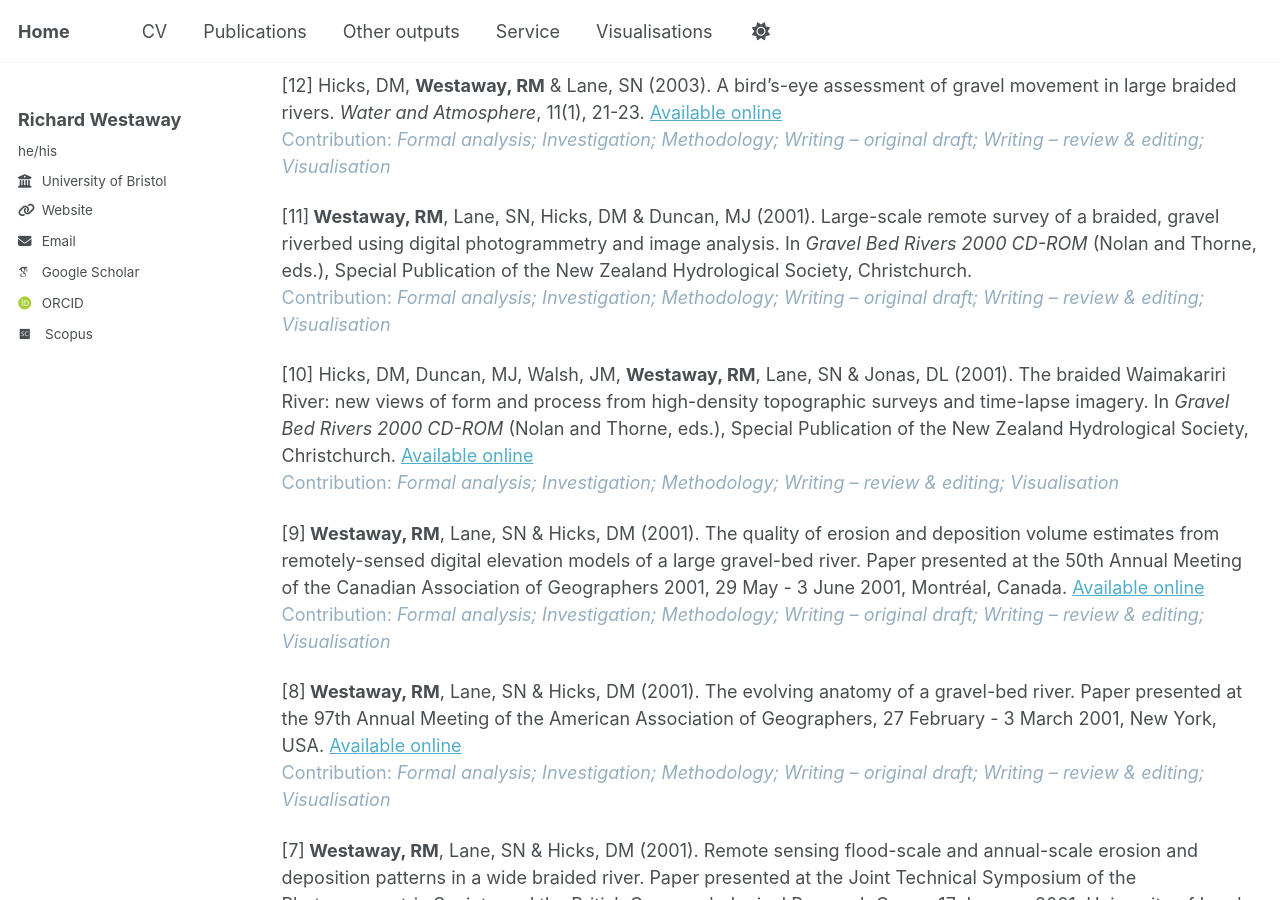
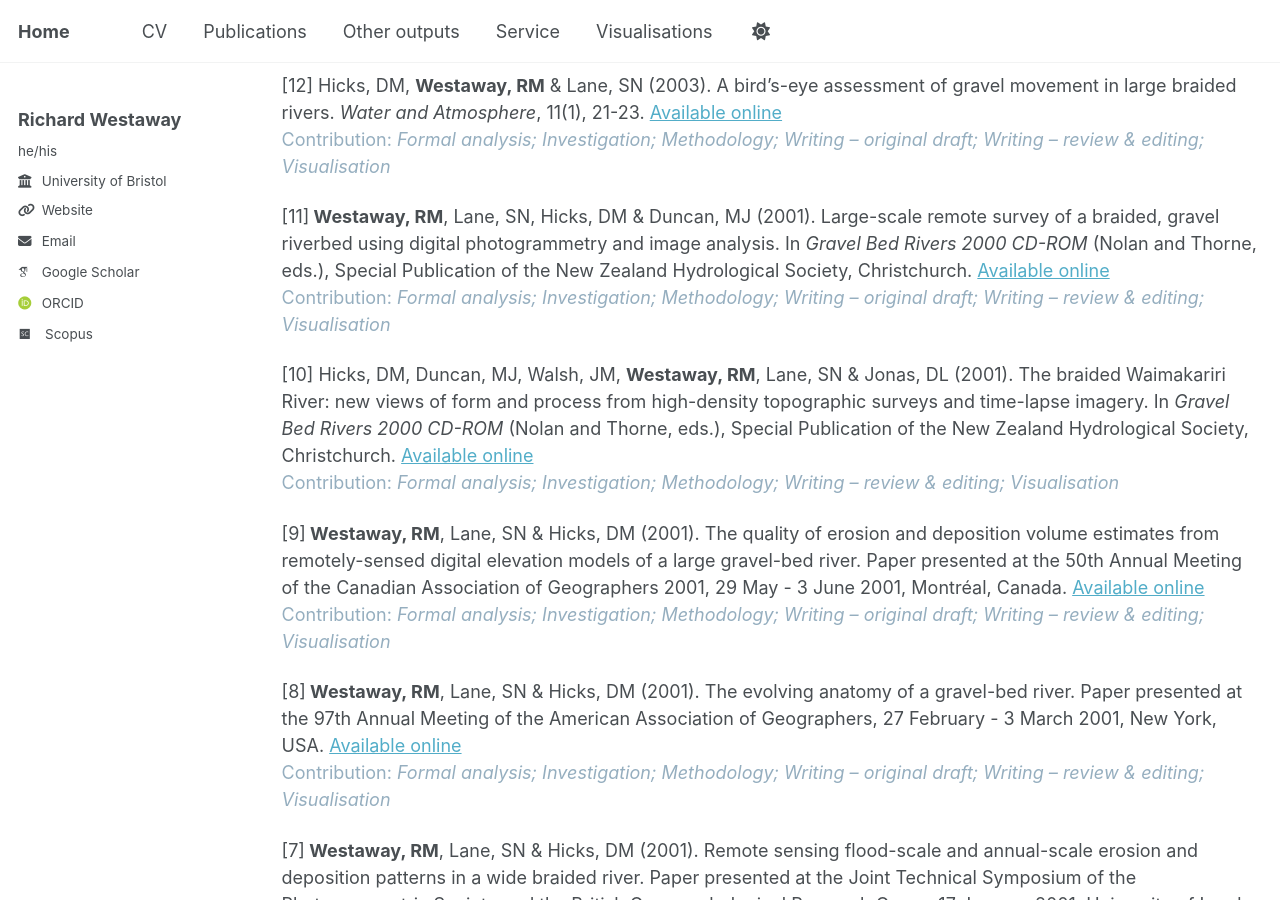
Before and after one commit to richardwestaway/richardwestaway.github.io, a Jekyll site: the page built from _pages/outputs.html, in a window 1280 px wide and 900 px high, scrolled down 3747 px. Built offline with Jekyll 4.4.1, drawn with Linux system fonts in a browser that asks for light colours; some web fonts are replaced; comment, search, counter and statistics services are not loaded.

Commit message:
Update outputs.html

```diff
--- a/_pages/outputs.html
+++ b/_pages/outputs.html
@@ -85,9 +85,9 @@ author_profile: true
 
 <p>[12] Hicks, DM, <strong>Westaway, RM</strong> &amp; Lane, SN (2003). A bird’s-eye assessment of gravel movement in large braided rivers. <i>Water and Atmosphere</i>, 11(1), 21-23. <a href="https://niwa.co.nz/sites/default/files/import/attachments/gravel.pdf" target="_blank" rel="noopener">Available online</a><br /><span style="color: #95aebf;">Contribution:<em> Formal analysis; Investigation; Methodology; Writing – original draft; Writing – review &amp; editing; Visualisation</em></span></p>
 
-<p>[11]<strong> Westaway, RM</strong>, Lane, SN, Hicks, DM &amp; Duncan, MJ (2001). Large-scale remote survey of a braided, gravel riverbed using digital photogrammetry and image analysis. In <em>Gravel Bed Rivers 2000 CD-ROM</em> (Nolan and Thorne, eds.), Special Publication of the New Zealand Hydrological Society, Christchurch.<br /><span style="color: #95aebf;">Contribution:<em> Formal analysis; Investigation; Methodology; Writing – original draft; Writing – review &amp; editing; Visualisation</em></span></p>
+<p>[11]<strong> Westaway, RM</strong>, Lane, SN, Hicks, DM &amp; Duncan, MJ (2001). Large-scale remote survey of a braided, gravel riverbed using digital photogrammetry and image analysis. In <em>Gravel Bed Rivers 2000 CD-ROM</em> (Nolan and Thorne, eds.), Special Publication of the New Zealand Hydrological Society, Christchurch. <a href="https://richardwestaway.github.io/files/GBR2000/westaway/westawayf.htm" target="_blank" rel="noopener">Available online</a><br /><span style="color: #95aebf;">Contribution:<em> Formal analysis; Investigation; Methodology; Writing – original draft; Writing – review &amp; editing; Visualisation</em></span></p>
 
-<p>[10] Hicks, DM, Duncan, MJ, Walsh, JM, <strong>Westaway, RM</strong>, Lane, SN &amp; Jonas, DL (2001). The braided Waimakariri River: new views of form and process from high-density topographic surveys and time-lapse imagery. In <em>Gravel Bed Rivers 2000 CD-ROM</em> (Nolan and Thorne, eds.), Special Publication of the New Zealand Hydrological Society, Christchurch. <a href="https://richardwestaway.github.io/files/GBR2000/westaway/westawayf.htm" target="_blank" rel="noopener">Available online</a><br /><span style="color: #95aebf;">Contribution:<em> Formal analysis; Investigation; Methodology; Writing – review &amp; editing; Visualisation</em></span></p>
+<p>[10] Hicks, DM, Duncan, MJ, Walsh, JM, <strong>Westaway, RM</strong>, Lane, SN &amp; Jonas, DL (2001). The braided Waimakariri River: new views of form and process from high-density topographic surveys and time-lapse imagery. In <em>Gravel Bed Rivers 2000 CD-ROM</em> (Nolan and Thorne, eds.), Special Publication of the New Zealand Hydrological Society, Christchurch. <a href="https://richardwestaway.github.io/files/GBR2000/westaway/hicksf.htm" target="_blank" rel="noopener">Available online</a><br /><span style="color: #95aebf;">Contribution:<em> Formal analysis; Investigation; Methodology; Writing – review &amp; editing; Visualisation</em></span></p>
 
 <p>[9]<strong> Westaway, RM</strong>, Lane, SN &amp; Hicks, DM (2001). The quality of erosion and deposition volume estimates from remotely-sensed digital elevation models of a large gravel-bed river. Paper presented at the 50th Annual Meeting of the Canadian Association of Geographers 2001, 29 May - 3 June 2001, Montréal, Canada. <a href="https://richardwestaway.github.io/files/2001-annual-meeting-of-the-canadian-association-of-geographers-talk.pdf" target="_blank" rel="noopener">Available online</a><br /><span style="color: #95aebf;">Contribution:<em> Formal analysis; Investigation; Methodology; Writing – original draft; Writing – review &amp; editing; Visualisation</em></span></p>
 
```
